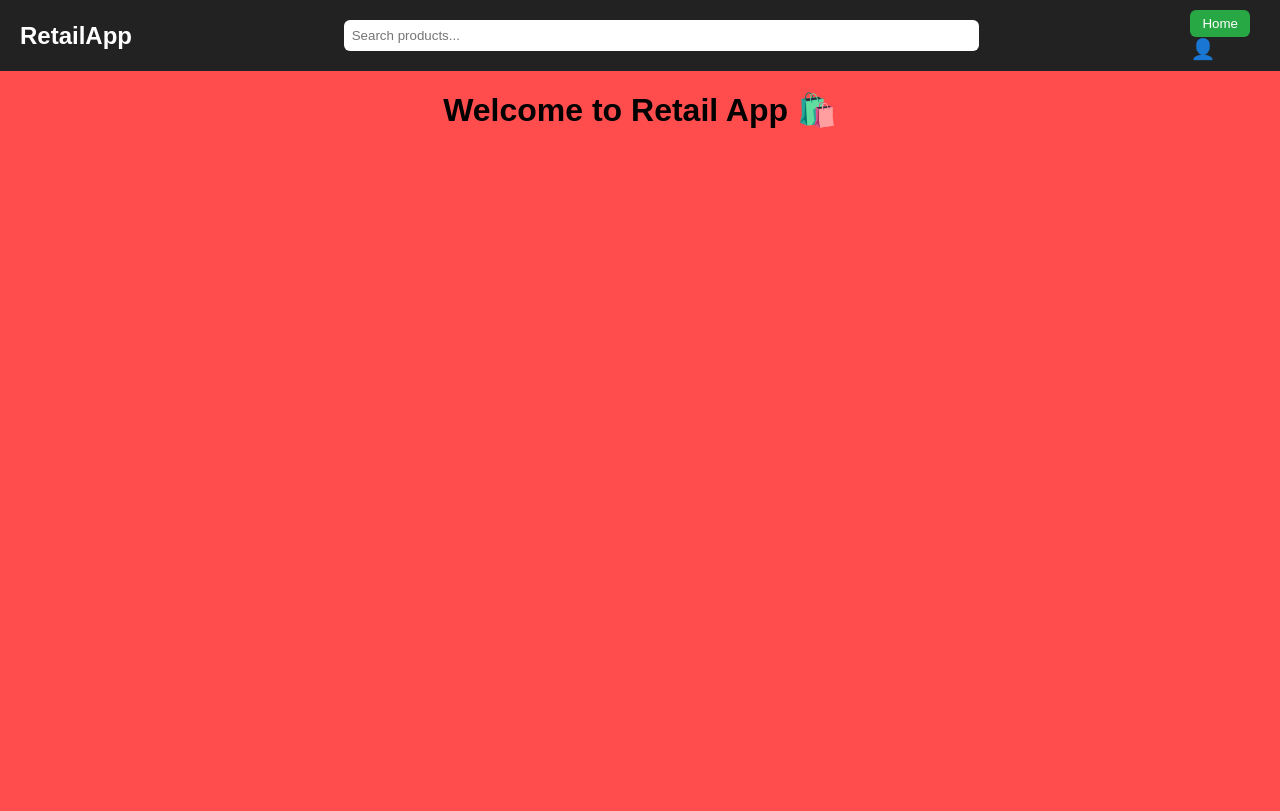
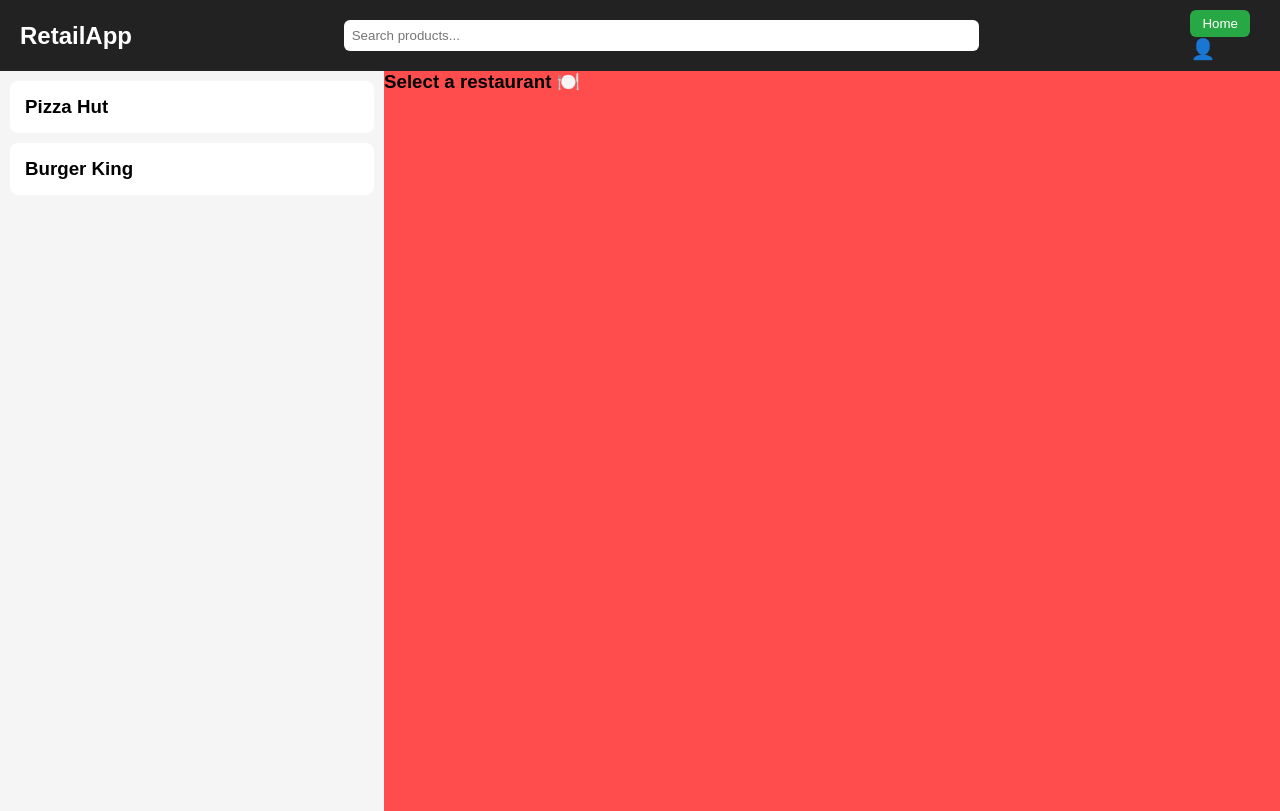
Before and after one commit to roshancherian/CodeStrom-Retail-Ordering-Website, a React (Vite) app in the folder Frontend/retail-app/: page /home in a window 1280 px wide. Built offline with nearby package versions, Linux system fonts and the light colour scheme.

Commit message:
frontend changes made

```diff
--- /dev/null
+++ b/Frontend/retail-app/src/components/MenuList.jsx
@@ -0,0 +1,73 @@
+import { useState, useEffect } from "react";
+
+const MenuList = ({ restaurant }) => {
+  const [cart, setCart] = useState([]);
+
+  useEffect(() => {
+    const savedCart = JSON.parse(localStorage.getItem("cart")) || [];
+    setCart(savedCart);
+  }, []);
+
+  const updateCart = (newCart) => {
+    setCart(newCart);
+    localStorage.setItem("cart", JSON.stringify(newCart));
+  };
+
+  const getQty = (item) => {
+    const found = cart.find((c) => c.name === item.name);
+    return found ? found.quantity : 0;
+  };
+
+  const increaseQty = (item) => {
+    let newCart = [...cart];
+    const index = newCart.findIndex((c) => c.name === item.name);
+
+    if (index > -1) {
+      newCart[index].quantity += 1;
+    } else {
+      newCart.push({ ...item, quantity: 1 });
+    }
+
+    updateCart(newCart);
+  };
+
+  const decreaseQty = (item) => {
+    let newCart = [...cart];
+    const index = newCart.findIndex((c) => c.name === item.name);
+
+    if (index > -1) {
+      if (newCart[index].quantity > 1) {
+        newCart[index].quantity -= 1;
+      } else {
+        newCart.splice(index, 1);
+      }
+    }
+
+    updateCart(newCart);
+  };
+
+  if (!restaurant) {
+    return <h3>Select a restaurant 🍽️</h3>;
+  }
+
+  return (
+    <div className="menu-list">
+      <h2>{restaurant.name} Menu</h2>
+
+      {restaurant.menu.map((item, index) => (
+        <div key={index} className="menu-item">
+          <span>{item.name} - ₹{item.price}</span>
+
+          {/* Quantity Controls */}
+          <div>
+            <button onClick={() => decreaseQty(item)}>-</button>
+            <span style={{ margin: "0 10px" }}>{getQty(item)}</span>
+            <button onClick={() => increaseQty(item)}>+</button>
+          </div>
+        </div>
+      ))}
+    </div>
+  );
+};
+
+export default MenuList;
--- /dev/null
+++ b/Frontend/retail-app/src/components/RestaurantList.jsx
@@ -0,0 +1,17 @@
+const RestaurantList = ({ restaurants, onSelect }) => {
+  return (
+    <div className="restaurant-list">
+      {restaurants.map((res) => (
+        <div
+          key={res.id}
+          className="restaurant-card"
+          onClick={() => onSelect(res)}
+        >
+          <h3>{res.name}</h3>
+        </div>
+      ))}
+    </div>
+  );
+};
+
+export default RestaurantList;
--- a/Frontend/retail-app/src/index.css
+++ b/Frontend/retail-app/src/index.css
@@ -176,3 +176,55 @@ td button:hover {
 .home-btn:hover {
   background: #1e7e34;
 }
+
+.home-container {
+  display: flex;
+  height: calc(100vh - 60px);
+}
+
+/* LEFT SIDE */
+.restaurant-list {
+  width: 30%;
+  background: #f5f5f5;
+  padding: 10px;
+  overflow-y: auto;
+}
+
+.restaurant-card {
+  background: white;
+  padding: 15px;
+  margin-bottom: 10px;
+  border-radius: 8px;
+  cursor: pointer;
+  transition: 0.3s;
+}
+
+.restaurant-card:hover {
+  background: #ffe082;
+}
+
+/* RIGHT SIDE */
+.menu-list {
+  width: 70%;
+  padding: 20px;
+}
+
+.menu-item {
+  display: flex;
+  justify-content: space-between;
+  padding: 10px;
+  border-bottom: 1px solid #ddd;
+}
+
+.menu-item div button {
+  padding: 4px 8px;
+  border: none;
+  background: #1976d2;
+  color: white;
+  border-radius: 4px;
+  cursor: pointer;
+}
+
+.menu-item div button:hover {
+  background: #0d47a1;
+}
--- a/Frontend/retail-app/src/pages/CartPage.jsx
+++ b/Frontend/retail-app/src/pages/CartPage.jsx
@@ -5,9 +5,9 @@ const CartPage = () => {
   const [cart, setCart] = useState([]);
 
   useEffect(() => {
-    const items = getCartItems();
-    setCart(items);
-  }, []);
+  const savedCart = JSON.parse(localStorage.getItem("cart")) || [];
+  setCart(savedCart);
+}, []);
 
   const getTotal = () => {
     return cart.reduce(
--- a/Frontend/retail-app/src/pages/HomePage.jsx
+++ b/Frontend/retail-app/src/pages/HomePage.jsx
@@ -1,12 +1,31 @@
+import { useState, useEffect } from "react";
 import Navbar from "../components/NavBar";
+import RestaurantList from "../components/RestaurantList";
+import MenuList from "../components/MenuList";
+import { getRestaurants } from "../services/restaurantService";
 
 const HomePage = () => {
+  const [restaurants, setRestaurants] = useState([]);
+  const [selectedRestaurant, setSelectedRestaurant] = useState(null);
+
+  useEffect(() => {
+    setRestaurants(getRestaurants());
+  }, []);
+
   return (
     <div>
       <Navbar />
-      <h1 style={{ textAlign: "center", marginTop: "20px" }}>
-        Welcome to Retail App 🛍️
-      </h1>
+
+      <div className="home-container">
+        {/* LEFT */}
+        <RestaurantList
+          restaurants={restaurants}
+          onSelect={setSelectedRestaurant}
+        />
+
+        {/* RIGHT */}
+        <MenuList restaurant={selectedRestaurant} />
+      </div>
     </div>
   );
 };
--- /dev/null
+++ b/Frontend/retail-app/src/services/restaurantService.js
@@ -0,0 +1,20 @@
+export const getRestaurants = () => {
+  return [
+    {
+      id: 1,
+      name: "Pizza Hut",
+      menu: [
+        { name: "Veg Pizza", price: 200 },
+        { name: "Cheese Pizza", price: 250 },
+      ],
+    },
+    {
+      id: 2,
+      name: "Burger King",
+      menu: [
+        { name: "Veg Burger", price: 120 },
+        { name: "Fries", price: 80 },
+      ],
+    },
+  ];
+};
```
